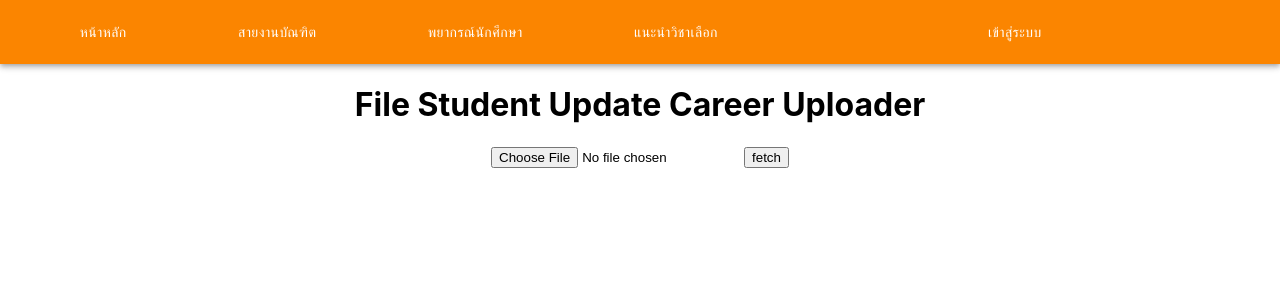
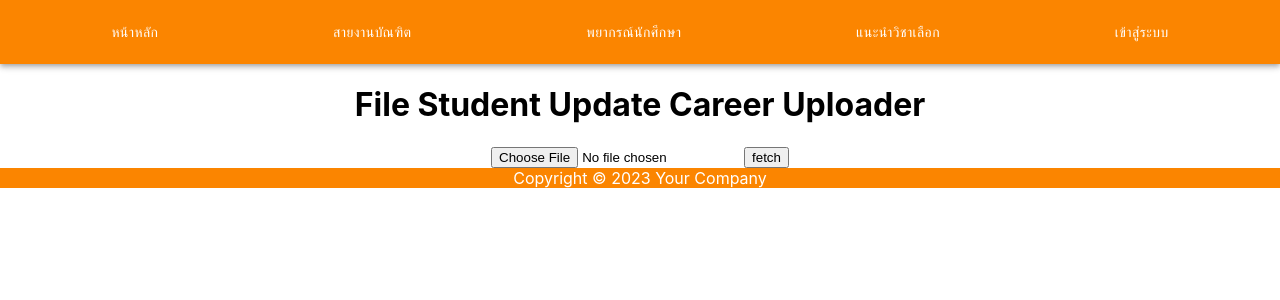
Before and after one commit to MashMaleLLO/Project_APS_CE_DEV, a React (Create React App) app in the folder django project/aps_ce_frontend/: page /careerUpdate in a window 1280 px wide. Shown: the top 300 px of the page. Built offline with nearby package versions, Linux system fonts and the light colour scheme.

Commit message:
add footer

```diff
--- a/django project/aps_ce_frontend/src/App.js
+++ b/django project/aps_ce_frontend/src/App.js
@@ -14,6 +14,7 @@ import Login from './Pages/login'
 import RecommendSubject from './Pages/recommendSubject'
 
 import Navbar from './Component/navbar';
+import Footer from './Component/footer';
 import { theme } from './Component/theme';
 import { ThemeProvider } from '@mui/material/styles';
 
@@ -37,6 +38,7 @@ function App() {
             <Route path="/careerUpdate" element={<center><CareerUpdate/></center>} />
 
         </Routes>
+        <Footer/>
         </ThemeProvider>
     );
 }
--- a/django project/aps_ce_frontend/src/Component/footer.js
+++ b/django project/aps_ce_frontend/src/Component/footer.js
@@ -0,0 +1,11 @@
+import React from 'react';
+
+function Footer() {
+  return (
+    <footer style={{ backgroundColor: '#FB8500', color: 'white' ,textAlign: 'center'}}>
+      Copyright &copy; {new Date().getFullYear()} Your Company
+    </footer>
+  );
+}
+
+export default Footer;
--- a/django project/aps_ce_frontend/src/Component/navbar.js
+++ b/django project/aps_ce_frontend/src/Component/navbar.js
@@ -67,7 +67,7 @@ export default function Navbar() {
           <Button
             variant="h1"
             component="div"
-            sx={{ flexGrow: 5 }}
+            sx={{ flexGrow: 1 }}
             onClick={login}
           >
             เข้าสู่ระบบ
```
